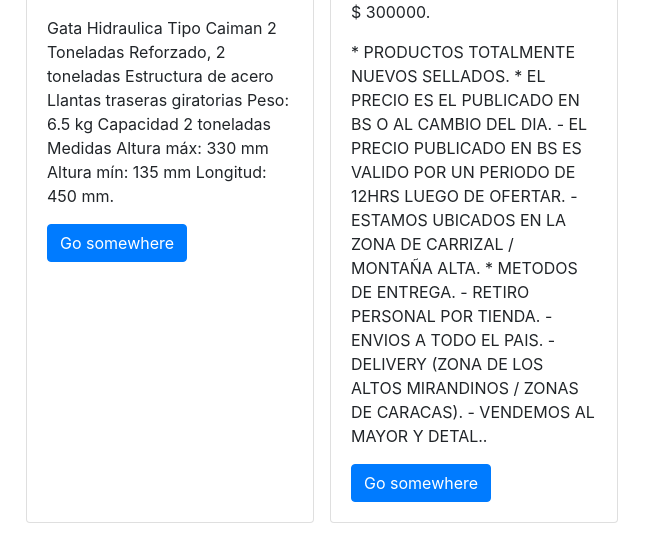
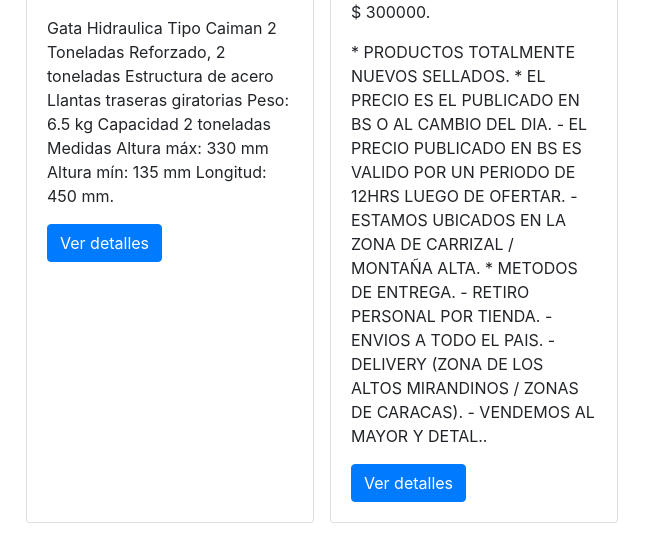
Before and after one commit to Ratakoolta/Project2-Commerce, a Django app: page / in a window 1280 px wide. Shown: the part 575-1108 px from the top of the page, without its empty margins (0-670 px from the left). Run offline with Django 3.2, Linux system fonts and the light colour scheme; data comes from the database, SQL or seed files in the repository; some libraries are stand-ins or nearby versions.

Commit message:
Specification #4

```diff
--- a/auctions/templates/auctions/index.html
+++ b/auctions/templates/auctions/index.html
@@ -21,7 +21,7 @@
           <h5 class="card-title">{{ subastas.name }}</h5>
           <p class="card-text">$ {{ subastas.price }}.</p>
           <p class="card-text">{{ subastas.description }}.</p>
-          <a href="#" class="btn btn-primary">Go somewhere</a>
+          <a href="{% url 'detalles' id=subastas.id %}" class="btn btn-primary">Ver detalles</a>
         </div>
       </div>
     {% endfor %}
--- a/auctions/urls.py
+++ b/auctions/urls.py
@@ -8,5 +8,6 @@ urlpatterns = [
     path("logout", views.logout_view, name="logout"),
     path("register", views.register, name="register"),
     path("create", views.create, name="create"),
-    path("chooseCategory", views.chooseCategory, name="chooseCategory")
+    path("chooseCategory", views.chooseCategory, name="chooseCategory"),
+    path("detalles/<int:id>", views.listingDetails, name="detalles"),
 ]
--- a/auctions/views.py
+++ b/auctions/views.py
@@ -107,3 +107,9 @@ def chooseCategory(request):
         "subastas": subastas,
         "categorias": Categorias,
     })
+
+def listingDetails(request, id):
+    ListingData = Listing.objects.get(pk=id)
+    return render(request, "auctions/detalles.html", {
+        "listingDetails": ListingData
+    })
```
Also changed, not shown: auctions/templates/auctions/detalles.html (added, +11 -0 lines).
